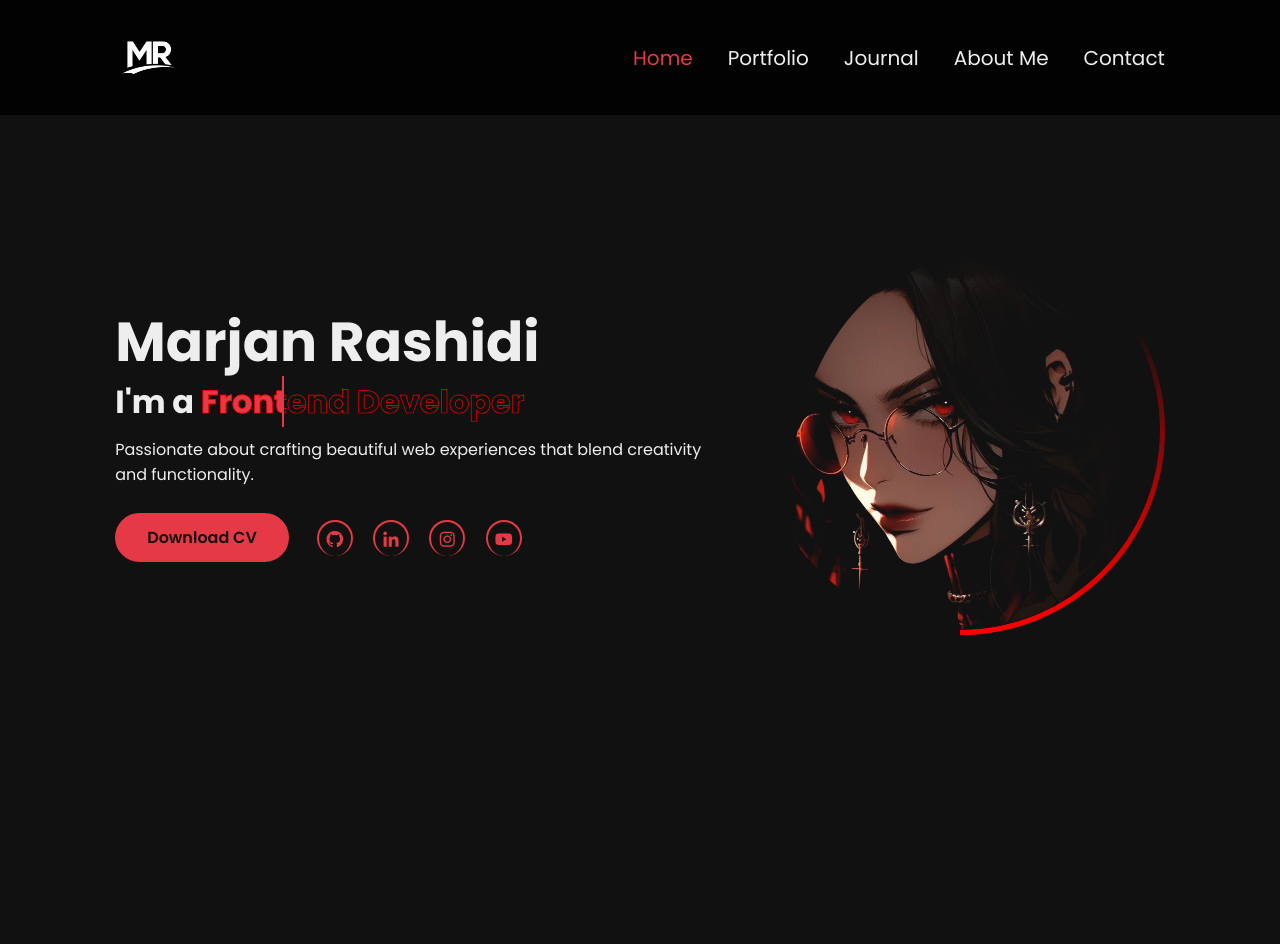
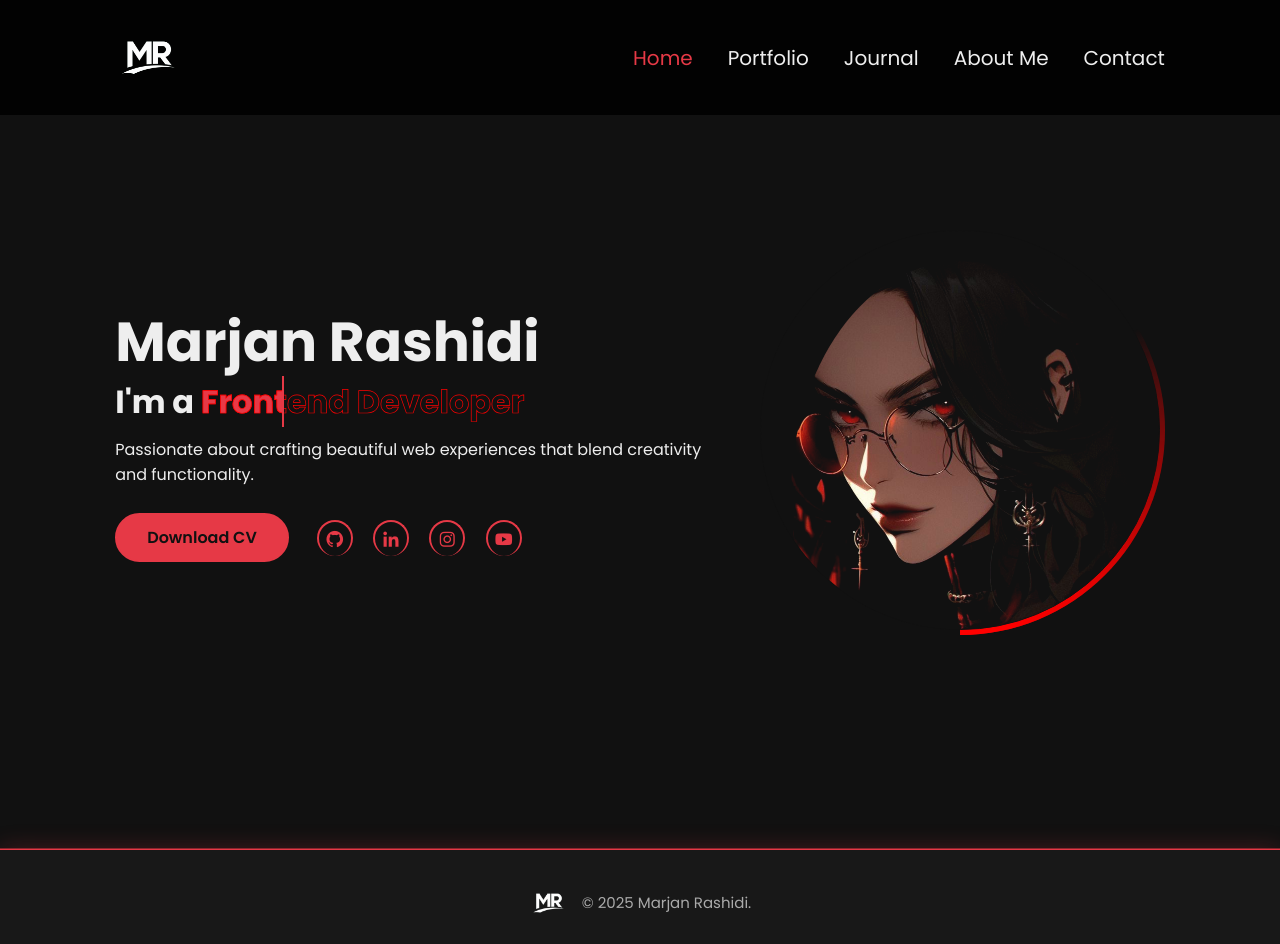
Before and after one commit to Marrashidi/My_Portfolio, a plain HTML site: page index.html in a window 1280 px wide. Before the commit the page ends 800 px from the top, so only its background shows below. Drawn offline with nearby package versions, Linux system fonts and the light colour scheme.

Commit message:
added footer!

```diff
--- a/css/style.css
+++ b/css/style.css
@@ -873,3 +873,58 @@ body {
 .logo img.mr-logo:hover {
   filter: drop-shadow(0 2px 10px var(--primary-color, #e63946));
 }
+
+
+/* ==== Footer Section ==== */
+.site-footer {
+  background: #181818;
+  color: #ccc;
+  padding: 34px 0 22px;
+  font-size: 16px;
+  border-top: none;
+  box-shadow: 0 -2px 22px 0 rgba(230,57,70,0.22), 0 -1.5px 0 0 var(--primary-color, #e63946);
+  margin-top: 50px;
+  text-align: center;
+  animation: showContent 1s linear forwards;
+  opacity: 0;
+  visibility: hidden;
+  animation-delay: 1.2s;
+}
+
+.footer-center {
+  display: flex;
+  flex-direction: row;
+  align-items: center;
+  justify-content: center;
+  gap: 15px;
+}
+
+.footer-logo img {
+  height: 38px;
+  width: auto;
+  border-radius: 7px;
+  display: block;
+  transition: filter 0.2s;
+}
+
+.footer-center span {
+  font-size: 15px;
+  color: #aaa;
+  font-weight: 500;
+}
+
+@media (max-width: 600px) {
+  .site-footer {
+    padding: 24px 0 13px;
+    font-size: 15px;
+  }
+  .footer-logo img {
+    height: 30px;
+  }
+  .footer-center span {
+    font-size: 14px;
+  }
+  .footer-center {
+    gap: 9px;
+  }
+}
--- a/index.html
+++ b/index.html
@@ -22,7 +22,7 @@
   </div>
 
   <!-- Navbar -->
-  <header class="navbar">
+  <header class="navbar" id="top">
     <div class="logo">
       <a href="index.html">
         <img src="images/logo.png" alt="Marjan Rashidi" class="mr-logo" />
@@ -83,4 +83,13 @@
   </section>
 </body>
 
+<footer class="site-footer">
+  <div class="footer-center">
+    <a href="index.html" class="footer-logo">
+      <img src="images/logo.png" alt="Marjan Rashidi" />
+    </a>
+    <span>© 2025 Marjan Rashidi.</span>
+  </div>
+</footer>
+
 </html>
```
Also changed, not shown: about.html (+9 -0 lines), contact.html (+9 -0 lines), journal.html (+9 -0 lines), portfolio.html (+9 -0 lines).
